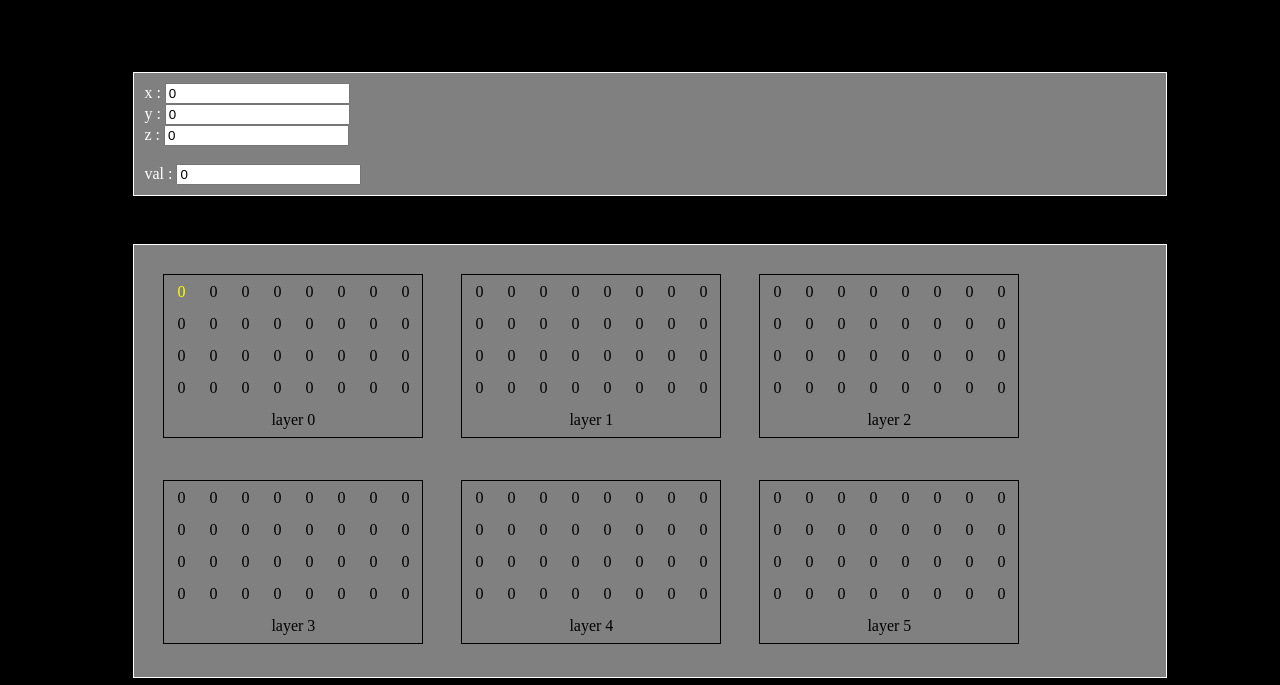
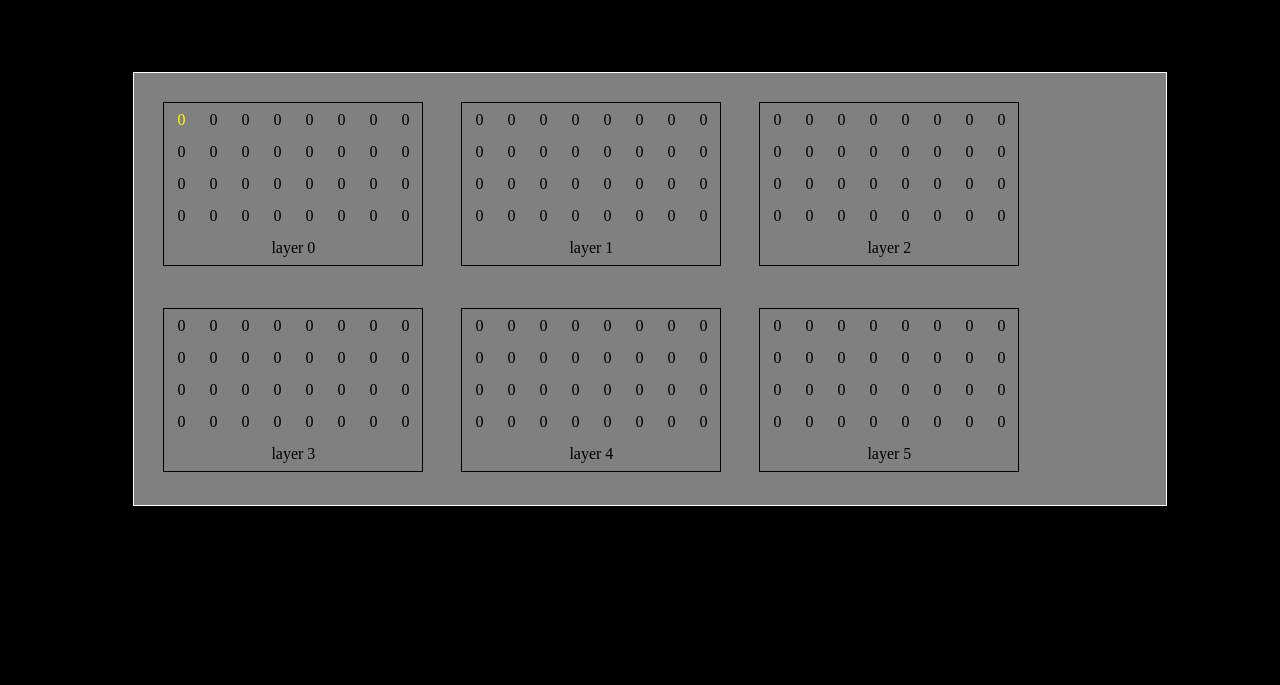
Before and after one commit to dustinpfister/stack_3, a plain HTML site: page demos/layers_color/index.html in a window 1280 px wide. Shown: the part 161-846 px from the top of the page. After the commit the page ends 800 px from the top, so only its background shows below. Drawn offline with Linux system fonts and the light colour scheme.

Commit message:
removed interface from older demo

```diff
--- a/demos/layers_color/index.html
+++ b/demos/layers_color/index.html
@@ -23,18 +23,6 @@
 
 </div>
 
-<div class="container interface">
-
-x : <input id="in_x" type="text" value="0"><br>
-y : <input id="in_y" type="text" value="0"><br>
-z : <input id="in_z" type="text" value="0"><br>
-
-<br>
-
-val : <input id="in_val" type="text" value="0">
-</div>
-
-
 <div id="out" class="container interface">
 
 </div>
```
